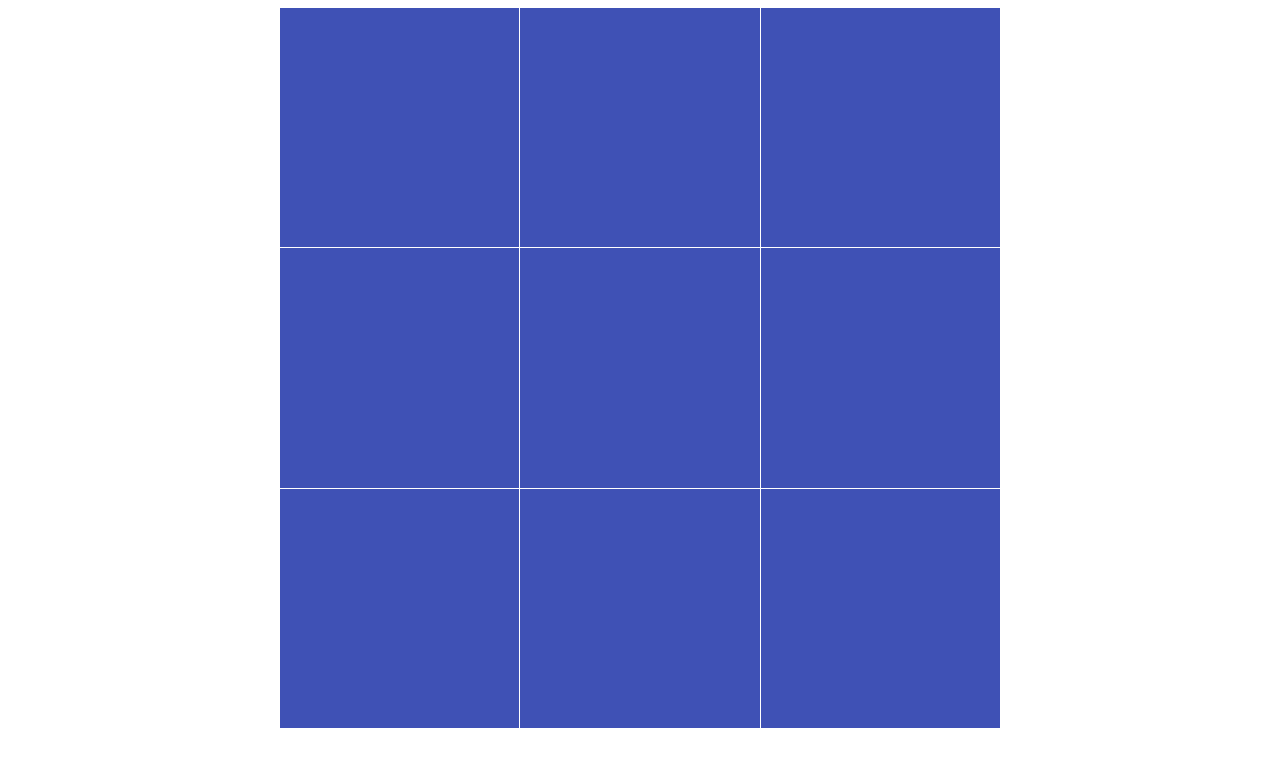
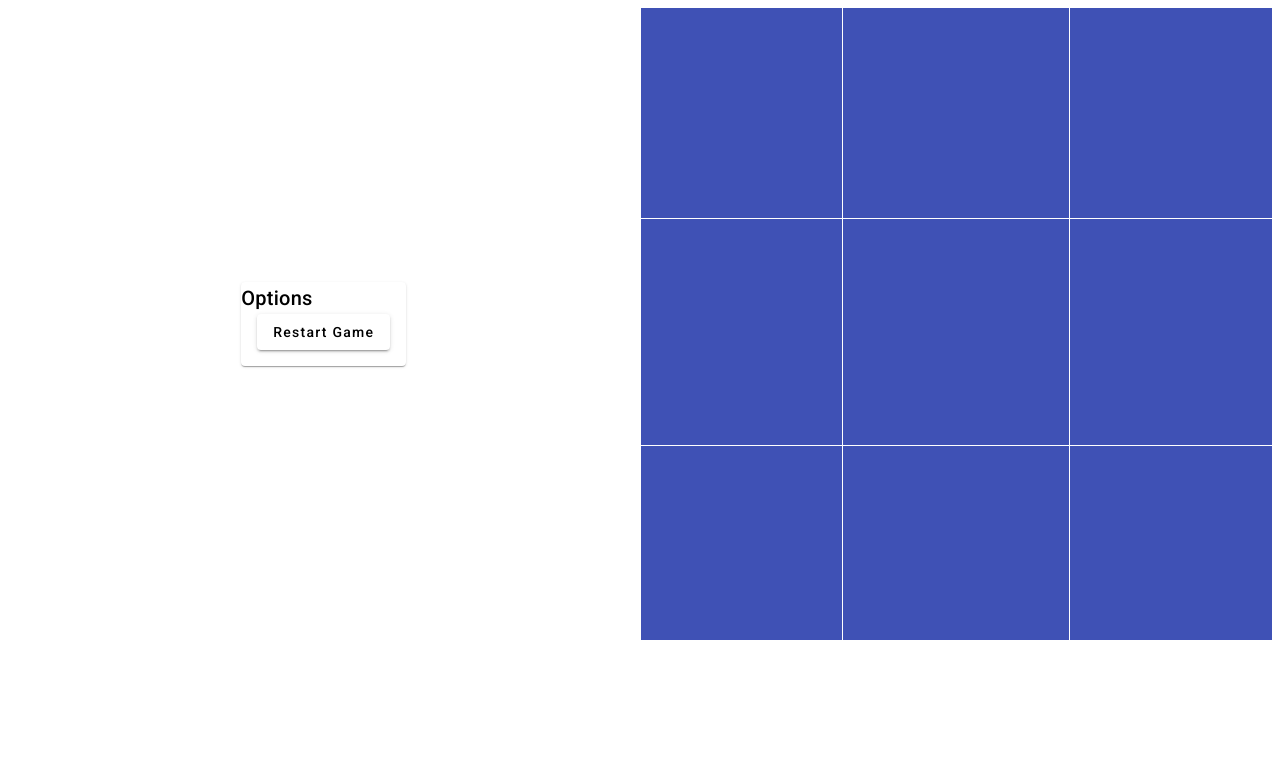
Before and after one commit to NinekoTheCat/school-project, an Angular app: page / in a window 1280 px wide. Shown: the top 766 px of the page. Built offline with nearby package versions, Linux system fonts and the light colour scheme.

Commit message:
feature(3): added a restart button

```diff
--- /dev/null
+++ b/src/app/GameStateService.service.ts
@@ -0,0 +1,33 @@
+import { Injectable } from '@angular/core';
+import { BehaviorSubject, Observable, Subject } from 'rxjs';
+
+@Injectable({
+  providedIn: 'root'
+})
+export class GameStateService {
+  private winner: PlayerState | null= null
+  private restart$: BehaviorSubject<undefined> = new BehaviorSubject(undefined)
+  constructor() { }
+
+  get getWinner() {
+    return this.winner
+  }
+  get restartEvent$() : Observable<undefined> {
+    return this.restart$
+  }
+
+  set setWinner(winner: PlayerState){
+    this.winner = winner
+  }
+
+  restartGame() {
+    this.restart$.next(undefined);
+    this.winner = null;
+  }
+}
+
+  export enum PlayerState {
+    Cross,
+    Circle,
+    None
+  }
--- a/src/app/app.component.html
+++ b/src/app/app.component.html
@@ -1,3 +1,13 @@
-<app-game-board></app-game-board>
+<mat-grid-list cols="2">
+    <mat-grid-tile>
+        <app-nav-bar></app-nav-bar>
+    </mat-grid-tile>
+    <mat-grid-tile>
+        <app-game-board></app-game-board>
+    </mat-grid-tile>
+
+
+</mat-grid-list>
+
 
 <router-outlet></router-outlet>
--- a/src/app/app.module.ts
+++ b/src/app/app.module.ts
@@ -8,11 +8,14 @@
 import { BrowserAnimationsModule } from '@angular/platform-browser/animations';
 import { MatGridListModule } from '@angular/material/grid-list';
 import { MatButtonModule } from '@angular/material/button';
+import { NavBarComponent } from './nav-bar/nav-bar.component';
+import {MatCardModule} from '@angular/material/card';
 @NgModule({
     declarations: [
         AppComponent,
         SquareComponent,
-        GameBoardComponent
+        GameBoardComponent,
+        NavBarComponent
     ],
     providers: [],
     bootstrap: [AppComponent],
@@ -22,6 +25,7 @@
         BrowserAnimationsModule,
         MatGridListModule,
         MatButtonModule,
+        MatCardModule
     ]
 })
 export class AppModule { }
--- a/src/app/game-board/game-board.component.html
+++ b/src/app/game-board/game-board.component.html
@@ -1,12 +1,19 @@
 <main>
+    <mat-card>
+        <mat-card-title>Game</mat-card-title>
+        <mat-card-content class="content">
             <mat-grid-list cols="3">
                 <ng-template ngFor let-square [ngForOf]="squares" let-i="index">
-            <mat-grid-tile >
+                    <mat-grid-tile>
                         <app-square [owned_by]="square" (click)="makeMove(i)" [disable_me]="winnerExists"></app-square>
                     </mat-grid-tile>
                 </ng-template>
 
 
             </mat-grid-list>
+        </mat-card-content>
+
+    </mat-card>
+
 
 </main>
--- a/src/app/game-board/game-board.component.sass
+++ b/src/app/game-board/game-board.component.sass
@@ -1,4 +1,4 @@
-main
-    width: 90vh
-    height: 90vh
+.content
+    width: 85vh
+    height: 85vh
     margin: auto
--- a/src/app/game-board/game-board.component.ts
+++ b/src/app/game-board/game-board.component.ts
@@ -1,5 +1,5 @@
 import { Component } from '@angular/core';
-import { PlayerState } from '../winner.service';
+import { GameStateService, PlayerState } from '../GameStateService.service';
 
 @Component({
   selector: 'app-game-board',
@@ -7,15 +7,21 @@
   styleUrls: ['./game-board.component.sass']
 })
 export class GameBoardComponent {
+  constructor(public gameStateService: GameStateService) {  }
+  public ngOnInit() {
+    this.gameStateService.restartEvent$.subscribe(() => {
+      this.squares = new Array(9).fill(PlayerState.None);
+    })
+  }
   squares: PlayerState[] = new Array(9).fill(PlayerState.None);
   circleIsNext: boolean = false;
-  winner: PlayerState | null = null;
+
   get player() {
     return this.circleIsNext ? PlayerState.Circle : PlayerState.Cross
   }
 
   get winnerExists() {
-    return this.winner !== null;
+    return this.gameStateService.getWinner !== null
   }
 
   makeMove(index: number) {
@@ -24,9 +30,11 @@
       throw new Error("invalid square clicked");
     if (this.squares[index] !== PlayerState.None || this.winnerExists)
       return;
-    this.circleIsNext = !this.circleIsNext
-    this.squares.splice(index, 1, this.player)
-    this.winner = this.calculateWinner();
+    this.circleIsNext = !this.circleIsNext;
+    this.squares.splice(index, 1, this.player);
+    let winner = this.calculateWinner();
+    if (winner !== null)
+      this.gameStateService.setWinner = winner;
 
   }
 
@@ -54,3 +62,6 @@
     return null;
   }
 }
+function resetGame() {
+  throw new Error('Function not implemented.');
+}
--- /dev/null
+++ b/src/app/nav-bar/nav-bar.component.html
@@ -0,0 +1,8 @@
+<nav>
+    <mat-card class="content">
+        <mat-card-title>Options</mat-card-title>
+        <mat-card-content>
+            <button (click)="restartGame()" mat-raised-button>Restart Game</button>
+        </mat-card-content>
+    </mat-card>
+</nav>
--- /dev/null
+++ b/src/app/nav-bar/nav-bar.component.sass
@@ -0,0 +1,5 @@
+.content
+    position:relative
+    display:block
+    width: 100%
+    height: 100%
--- /dev/null
+++ b/src/app/nav-bar/nav-bar.component.ts
@@ -0,0 +1,14 @@
+import { Component } from '@angular/core';
+import { GameStateService } from '../GameStateService.service';
+
+@Component({
+  selector: 'app-nav-bar',
+  templateUrl: './nav-bar.component.html',
+  styleUrls: ['./nav-bar.component.sass']
+})
+export class NavBarComponent {
+  constructor (public gameStateService: GameStateService){}
+  restartGame(){
+    this.gameStateService.restartGame()
+  }
+}
--- a/src/app/square/square.component.ts
+++ b/src/app/square/square.component.ts
@@ -1,6 +1,6 @@
 import { state } from '@angular/animations';
 import { Component, Input } from '@angular/core';
-import { PlayerState } from '../winner.service';
+import { PlayerState } from '../GameStateService.service';
 
 @Component({
   selector: 'app-square',
--- a/src/app/winner.service.ts
+++ /dev/null
@@ -1,15 +0,0 @@
-import { Injectable } from '@angular/core';
-
-@Injectable({
-  providedIn: 'root'
-})
-export class WinnerService {
-  private winner: PlayerState | null= null
-  constructor() { }
-}
-
-  export enum PlayerState {
-    Cross,
-    Circle,
-    None
-  }
```
Also changed, not shown: 2 other files (tests, documents, lock files or other folders). Lines whose indentation alone changed are shown as unchanged.
